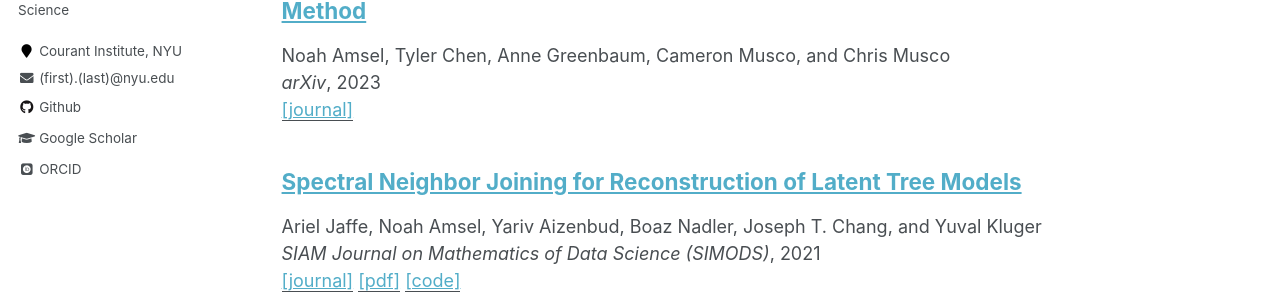
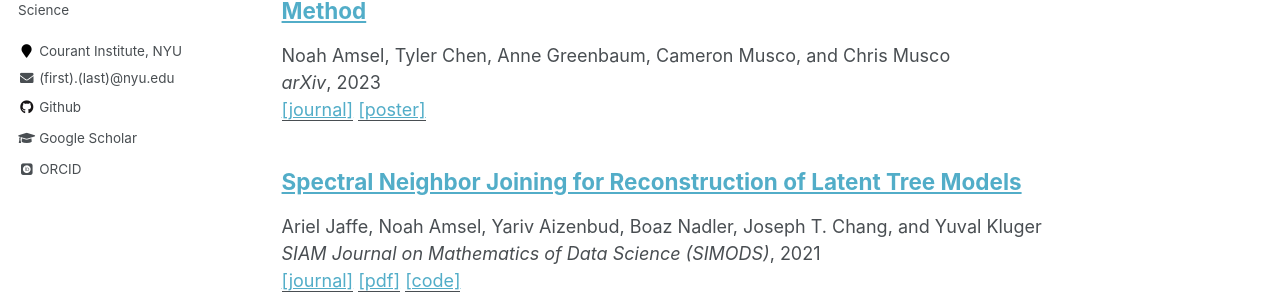
Before and after one commit to NoahAmsel/NoahAmsel.github.io, a Jekyll site: the page built from _pages/publications.md, in a window 1280 px wide and 900 px high. Shown: the part 392-686 px from the top of the window. Built offline with Jekyll 4.4.1, drawn with Linux system fonts in a browser that asks for light colours; some web fonts are replaced.

Commit message:
fix missing extras

```diff
--- a/_includes/archive-single.html
+++ b/_includes/archive-single.html
@@ -55,6 +55,9 @@
             {% if post.slides_url %}
               <a href=" {{ post.slides_url }} "><u>[slides]</u></a>
             {% endif %}
+            {% if post.poster_url %}
+              <a href=" {{ post.poster_url }} "><u>[poster]</u></a>
+            {% endif %}
             {% if post.code_url %}
               <a href=" {{ post.code_url }} "><u>[code]</u></a>
             {% endif %}
--- a/_layouts/single.html
+++ b/_layouts/single.html
@@ -50,6 +50,9 @@ layout: default
             {% endif %}
             {% if page.slides_url %}
               <a href=" {{ page.slides_url }} "><u>[slides]</u></a>
+            {% endif %}
+            {% if post.poster_url %}
+              <a href=" {{ post.poster_url }} "><u>[poster]</u></a>
             {% endif %}
             {% if page.code_url %}
               <a href=" {{ page.code_url }} "><u>[code]</u></a>
--- a/cv/publications.bib
+++ b/cv/publications.bib
@@ -12,7 +12,7 @@
     doi = {10.1093/imaiai/iaad032},
     url = {https://doi.org/10.1093/imaiai/iaad032},
     eprint = {https://academic.oup.com/imaiai/article-pdf/12/3/iaad032/51117007/iaad032.pdf},
-    pdf_url = {files/iaad032.pdf},
+    pdf_url = {/files/iaad032.pdf},
     code_url = {https://github.com/aizeny/stdr},
 }
 
@@ -27,7 +27,7 @@
   month = {3},
   copyright = {arXiv.org perpetual, non-exclusive license},
   abstract = {We study the Lanczos method for approximating the action of a symmetric matrix function f(A) on a vector b (Lanczos-FA). For the function A^{-1}, it is known that the error of Lanczos-FA after k iterations matches the error of the best approximation from the Krylov subspace of degree k when A is positive definite. We prove that the same holds, up to a multiplicative approximation factor, when f is a rational function with no poles in the interval containing A's eigenvalues. The approximation factor depends the degree of f's denominator and the condition number of A, but not on the number of iterations k. Experiments confirm that our bound accurately predicts the convergence of Lanczos-FA. Moreover, we believe that our result provides strong theoretical justification for the excellent practical performance that has long by observed of the Lanczos method, both for approximating rational functions and functions like A^{1/2}b that are well approximated by rationals.},
-  poster_url = {files/icerm_poster.pdf},
+  poster_url = {/files/icerm_poster.pdf},
 }
 
 @inproceedings{10.1145/3452296.3472898,
```
Also changed, not shown: _publications/2023-nearoptimality-guarantees-for-approximating-rational.md (+1 -1 lines), _publications/2023-spectral-topdown-recovery-of-latent.md (+1 -1 lines).
